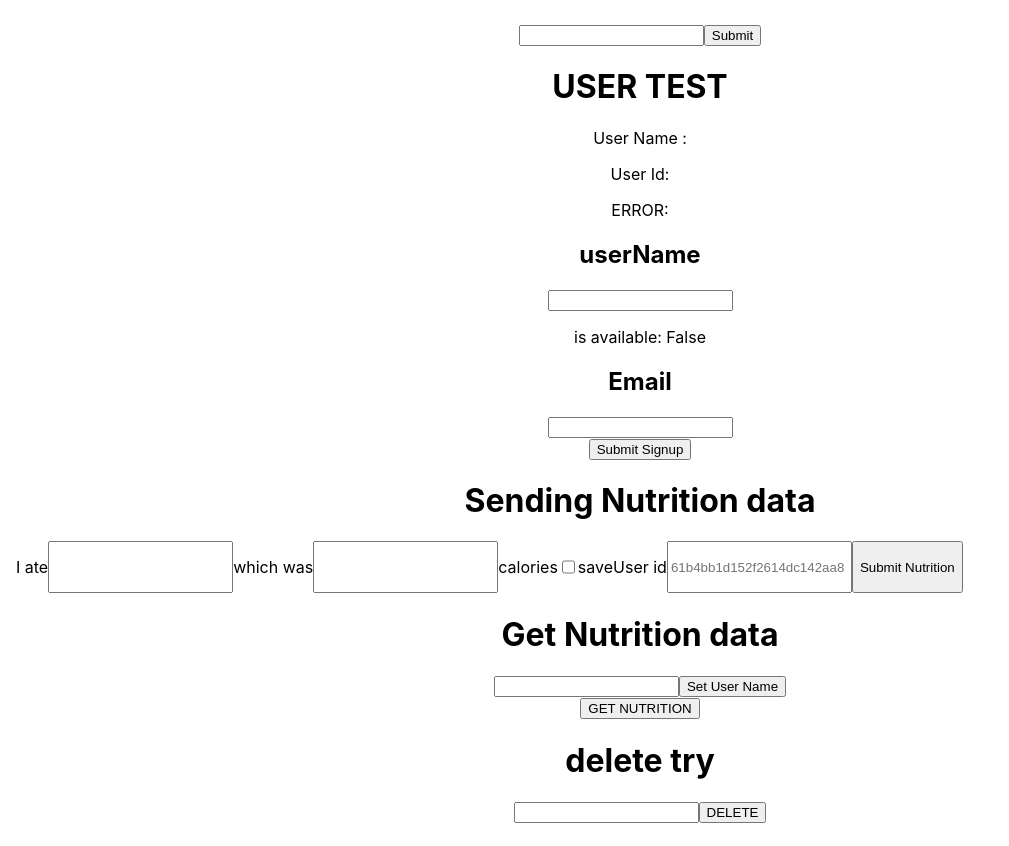
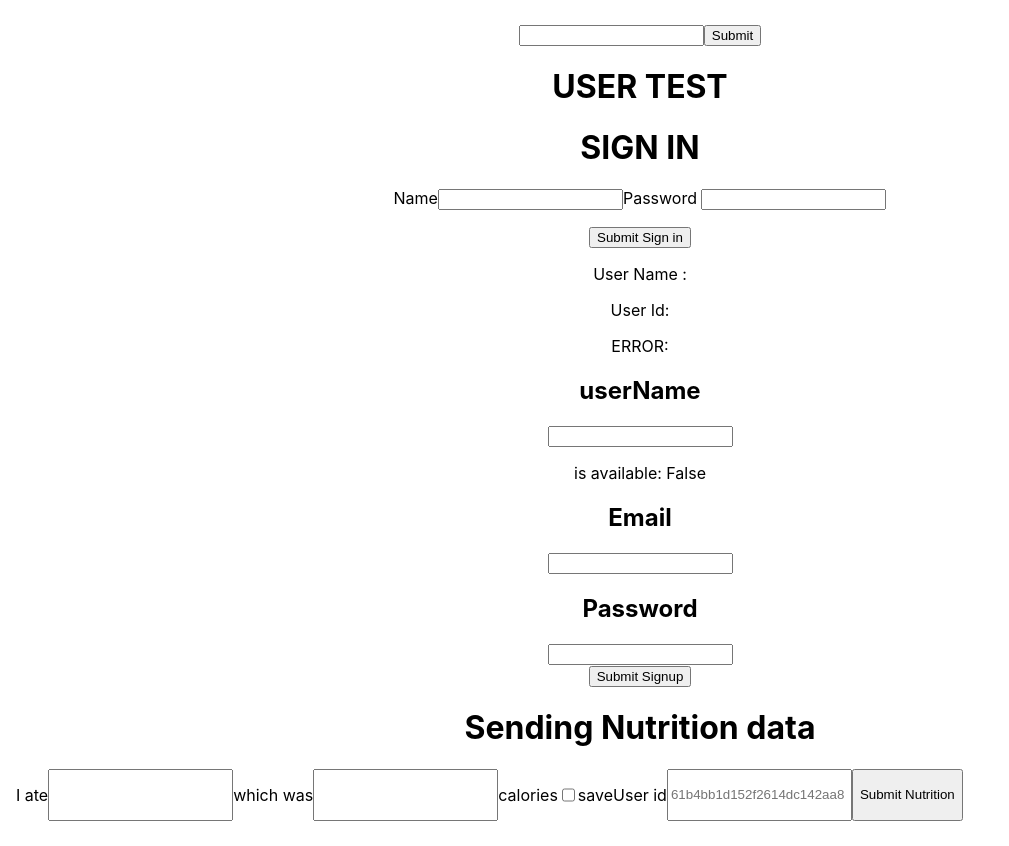
Before and after one commit to cat403/ex_2_front, a React (Create React App) app: page /try in a window 1280 px wide. Shown: the part 490-1336 px from the top of the page, without its empty margins (0-1009 px from the left). Built offline with nearby package versions, Linux system fonts and the light colour scheme.

Commit message:
did some auth things

```diff
--- a/src/Try.js
+++ b/src/Try.js
@@ -15,6 +15,7 @@ import { sendCaloriesBurned } from "./redux/actions";
 import { deleteExercise } from "./redux/actions";
 import { getExercises } from "./redux/actions";
 import { getCalories } from "./redux/actions";
+import { sendSignin } from "./redux/actions";
 function Try() {
   //DEBOUNCE DECLARE
   const debounce = (func, timeout = 300) => {
@@ -37,7 +38,9 @@ function Try() {
   const [signupData, setSignupData] = React.useState({
     userName: "",
     email: "",
+    password: "",
   });
+
   //NUTRITION FORM SAVE
   const [nutritionData, setNutritionData] = React.useState({ save: false });
   const [exerciseData, setExerciseData] = React.useState();
@@ -47,6 +50,16 @@ function Try() {
   //DISPATCH & NAVIGATE
   const navigate = useNavigate();
   const dispatch = useDispatch();
+  //SIGNIN
+  const handleSignin = (event) => {
+    event.preventDefault();
+    dispatch(
+      sendSignin({
+        userName: document.getElementById("signinName").value,
+        password: document.getElementById("signinPass").value,
+      })
+    );
+  };
   //TRY INPUT FUNCTIONS
   const handleChange = (event) => {
     setFormData({ ...formData, [event.target.name]: event.target.value });
@@ -59,7 +72,7 @@ function Try() {
   };
   //SIGNUP INPUT FUNCTIONS
   const handleSignupChange = (event) => {
-    window.console.log("doc", document.getElementById("userName").value);
+    window.console.log("doc", signupData);
     event.preventDefault();
     setSignupData({ ...signupData, [event.target.name]: event.target.value });
 
@@ -107,7 +120,6 @@ function Try() {
   };
   const handleCaloriesSubmit = (event) => {
     event.preventDefault();
-    window.console.log(document.getElementById("caloriesBurned").value);
     dispatch(
       sendCaloriesBurned(state.userId, {
         calories: document.getElementById("caloriesBurned").value,
@@ -161,6 +173,12 @@ function Try() {
         </button>
       </form>
       <h1>USER TEST</h1>
+      <h1>SIGN IN</h1>
+      <p>
+        Name
+        <input id="signinName"></input>Password <input id="signinPass"></input>
+      </p>
+      <button onClick={handleSignin}>Submit Sign in</button>
       <p>User Name : {state.userName}</p>
       <p>User Id: {state._id} </p>
       <p>ERROR: {state.error}</p>
@@ -175,6 +193,8 @@ function Try() {
         <p>is available: {state.available ? "True" : "False"}</p>
         <h2>Email</h2>
         <input type="email" name="email" onChange={handleSignupChange} />
+        <h2>Password</h2>
+        <input type="password" name="password" onChange={handleSignupChange} />
         <br />
         <button type="submit" onClick={handleSubmitSignup}>
           Submit Signup
--- a/src/api/index.js
+++ b/src/api/index.js
@@ -5,6 +5,8 @@ const url = "http://localhost:8000/";
 export const tryPost = (data) => axios.post(`${url}try`, data);
 export const sendSignup = (userInfo) =>
   axios.post(`${url}login/new-user`, { ...userInfo, action: "signup" });
+export const sendSignin = (userInfo) =>
+  axios.post(`${url}login/existing-user`, { ...userInfo });
 export const checkUserAvailability = (info) =>
   axios.post(`${url}login/new-user`, { ...info, action: "check availability" });
 export const sendNutritionData = (nutritionData) =>
--- a/src/redux/actions/index.js
+++ b/src/redux/actions/index.js
@@ -17,6 +17,15 @@ export const clearErrorMessage = () => (dispatch) => {
 };
 export const setUserId = (userId) => (dispatch) => {
   dispatch({ type: "SET_USERID", payload: userId });
+};
+export const sendSignin = (userInfo) => async (dispatch) => {
+  try {
+    const response = await api.sendSignin(userInfo);
+    window.console.log(response);
+    dispatch({ type: "SIGNIN", payload: response.data });
+  } catch (error) {
+    window.console.log(error);
+  }
 };
 export const sendSignup = (userInfo) => async (dispatch) => {
   try {
--- a/src/redux/reducers/index.js
+++ b/src/redux/reducers/index.js
@@ -8,6 +8,8 @@ const reducer = (
       return state;
     case "TRYPOST":
       return { ...action.payload, canYouSeeMe: action.payload.firstName };
+    case "SIGNIN":
+      return { ...state, ...action.payload };
     case "REGISTER":
       return {
         ...state,
```
